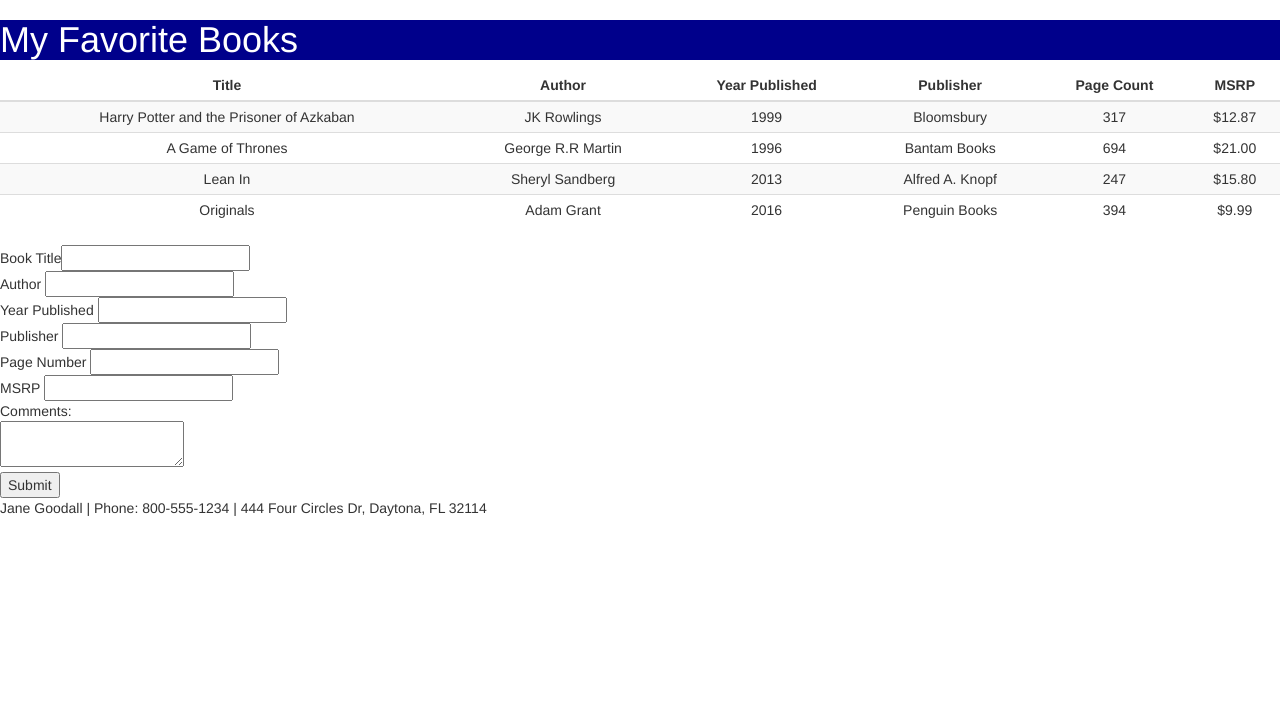
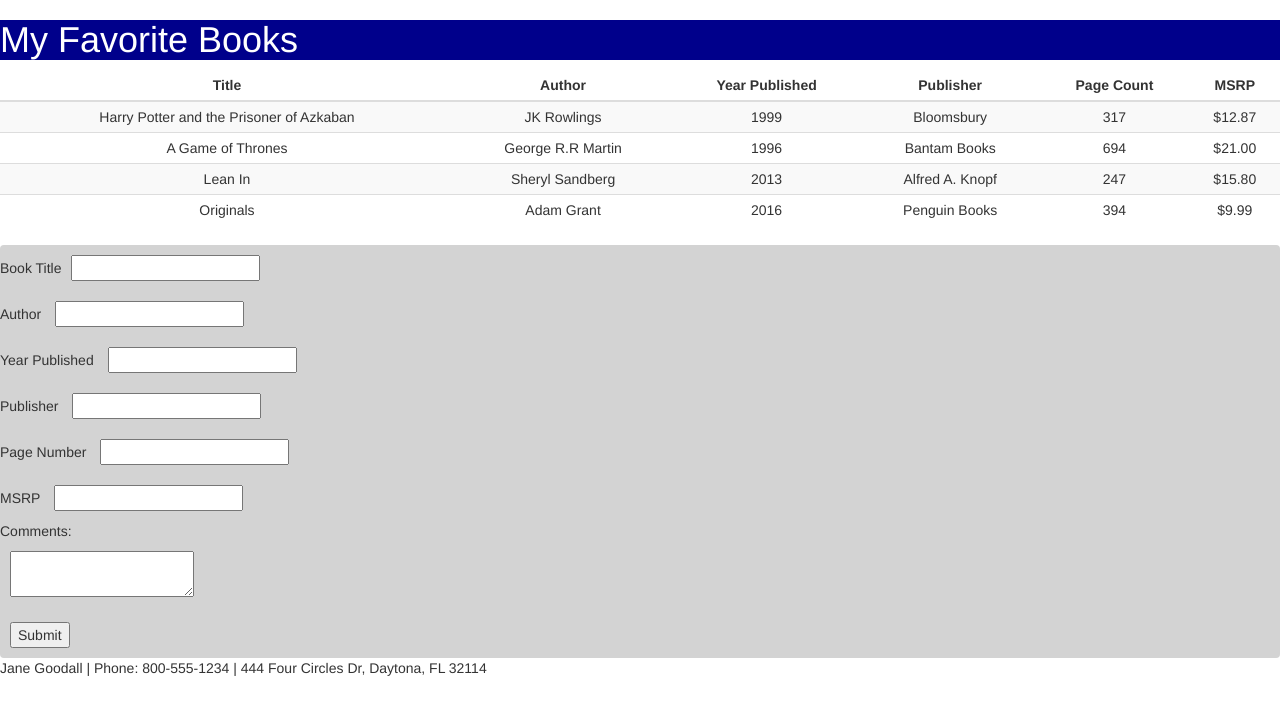
Before and after one commit to iu-msis/1-html-review-klgogel, a PHP site: page /books.html in a window 1280 px wide. Shown: the part 52-767 px from the top of the page. Run offline with PHP 8.4, Linux system fonts and the light colour scheme; some libraries are stand-ins or nearby versions.

Commit message:
CSS UPDATE FOR FORM

```diff
--- a/public/css/style.css
+++ b/public/css/style.css
@@ -16,3 +16,13 @@ background-color: lightslategray;
 #AboutMe{
     color: Green;
 }
+
+form{
+    background-color: lightgrey;
+    border-radius: 4px;
+    border-color: darkgrey;
+  }
+
+  input,textarea,select {
+    margin: 10px;
+  }
```
